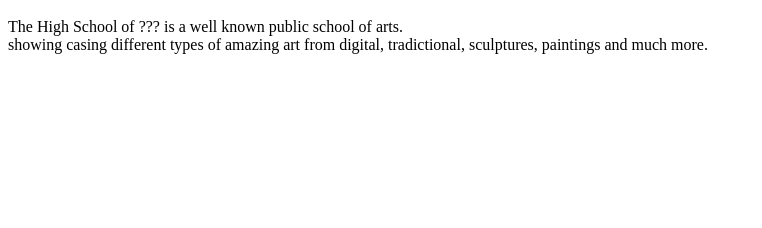
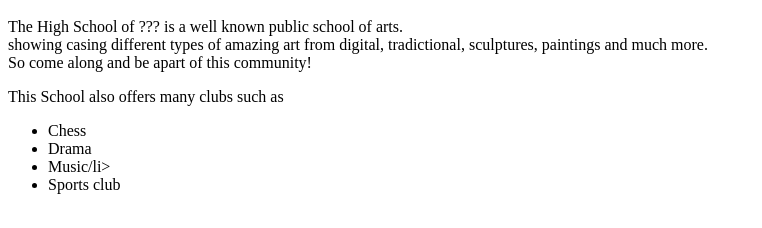
Before and after one commit to AceFlore/AceFlore.index.html, a plain HTML site: page index.html in a window 1280 px wide. Shown: the part 48-276 px from the top of the page, without its empty margins (0-762 px from the left). Drawn offline with Linux system fonts and the light colour scheme.

Commit message:
Update index.html

```diff
--- a/index.html
+++ b/index.html
@@ -5,9 +5,20 @@
   <body>
 
     <h1>The high school of </h1>
+
     <p>The High School of ??? is a well known public school of arts.<br>
     showing casing different types of amazing art from digital, tradictional, sculptures, paintings and much more.<br>
-    </P>
+
+      So come along and be apart of this community!</P>
+
+  <p>This School also offers many clubs such as</p>
+  <ul>
+    <li>Chess</li>
+    <li>Drama</li>
+    <li>Music/li>
+    <li>Sports club</li>
+
+  </ul>
 
   </body>
  </html>
```
